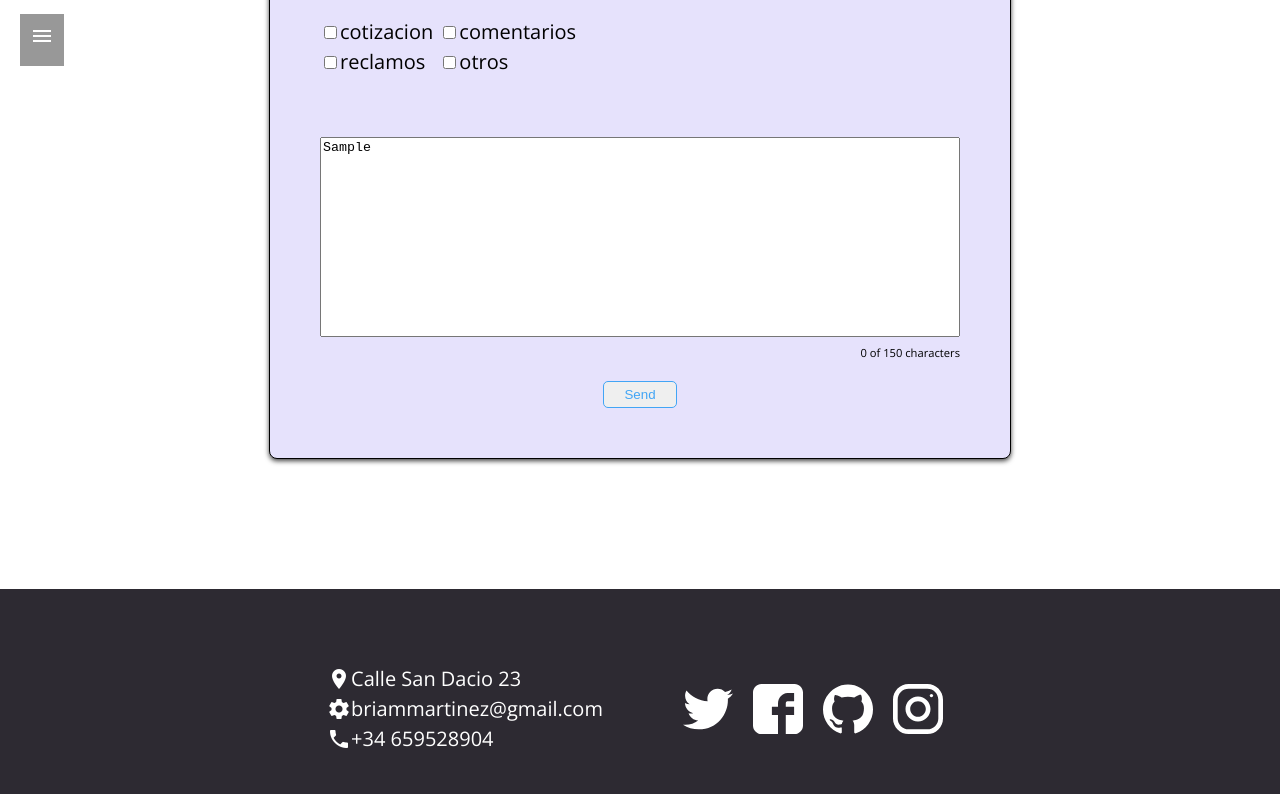
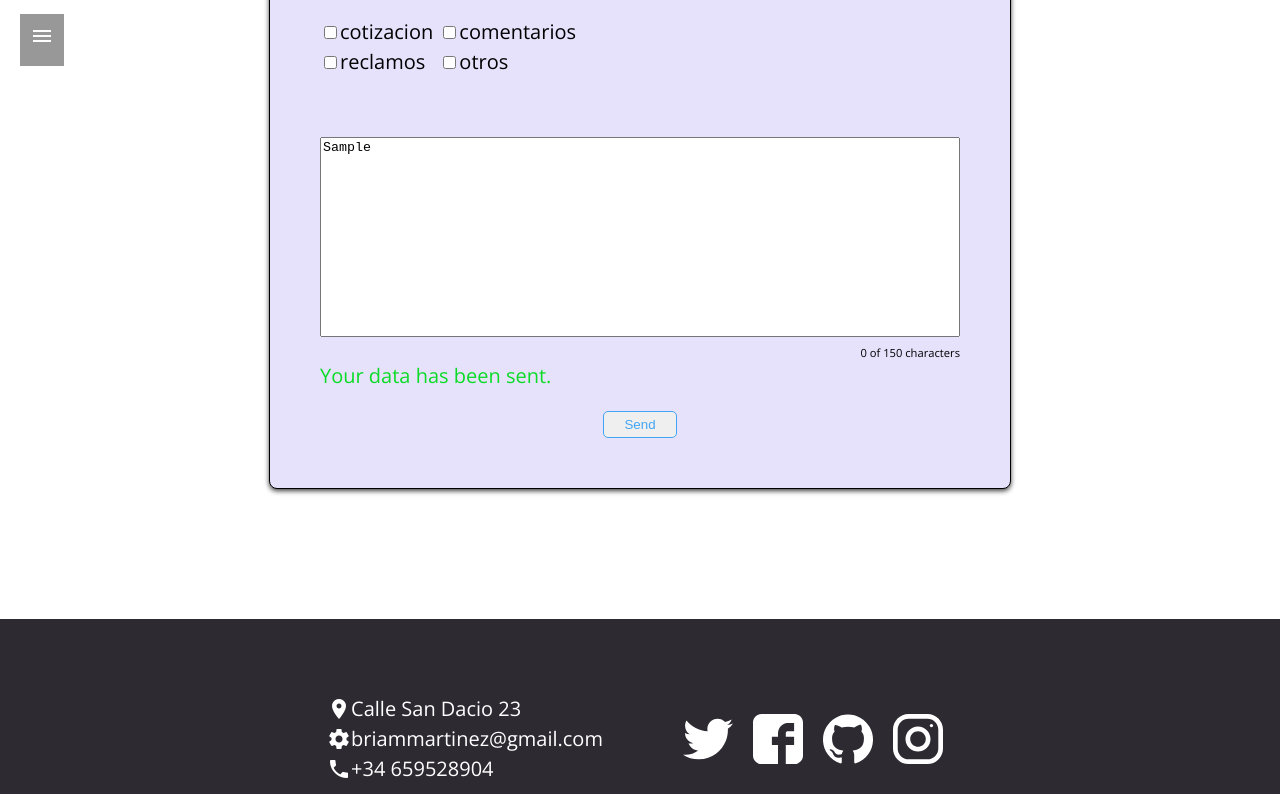
Before and after one commit to bri06/bootcampweb-mod-html-javascript, a plain HTML site: page index.html in a window 1280 px wide. Both pictures are taken after typing "Sample", "name@example.com", "Sample", "Sample" into the empty fields and a click on the button "Send". Shown: the part 7895-8689 px from the top of the page. Drawn offline with nearby package versions, Linux system fonts and the light colour scheme.

Commit message:
Cambiado mensaje de alert por mensaje de exito al enviar el form

```diff
--- a/Js/form.js
+++ b/Js/form.js
@@ -1,8 +1,9 @@
 export function formValidator() {
-  const MAX = 4;
+  const MAX = 150;
   const form = document.querySelector('#contact-form');
   const others = document.querySelector('#others');
   const errorContainer = document.querySelector('#error');
+  const successContainer = document.querySelector('#success');
   const defaultValidator = target => target.value.trim().length !== 0 && target.checkValidity();
   const textareaValidator = (target, MAX) => {
     const numWords = target.value.split(' ').filter(word => word).length;
@@ -15,7 +16,7 @@ export function formValidator() {
     return document.querySelector('#aditionalText').className = 'hiddenLabel';
   }, false);
 
-  const errorTemplate = (message) => `<p>${message}</p>`;
+  const messageTemplate = (message) => `<p>${message}</p>`;
   const counterTemplate = (count, MAX) => `<span>${count} of ${MAX} characters</span>`;
 
   const inputs = document.querySelectorAll('.contact-input input');
@@ -44,14 +45,19 @@ export function formValidator() {
     if (!textareaValidator(e.target.textarea, MAX)) {
       return errorHandling(errorContainer, e.target.textarea, `Message must have less than ${MAX} characters`);
     }
-    alert('Success')
+    return successHandling(successContainer, 'Your data has been sent.');
   }
 
   function errorHandling (errorContainer, element, message) {
     errorContainer.classList.add('showError');
     element.classList.add('error');
-    errorContainer.innerHTML = errorTemplate(message);
+    errorContainer.innerHTML = messageTemplate(message);
     return element.focus();
+  }
+
+  function successHandling (successContainer, message) {
+    successContainer.classList.add('showSuccess');
+    return successContainer.innerHTML = messageTemplate(message);
   }
 
   form.addEventListener("submit", send);
--- a/index.html
+++ b/index.html
@@ -332,6 +332,7 @@
             </div>
           </div>
           <div class="errorMsg hiddenError" id="error"></div>
+          <div class="successrMsg hiddenSuccess" id="success"></div>
           <div>
             <button type="submit" class="buttonForm">Send</button>
           </div>
--- a/styles/style.css
+++ b/styles/style.css
@@ -514,13 +514,19 @@ input.error[required], textarea.error {
   color: #CC0000;
 }
 
-.hiddenError {
+.successrMsg {
+  text-align: left;
+  color: rgb(10, 219, 38);
+}
+
+.hiddenError, .hiddenSuccess {
   display: none;
 }
 
-.showError {
+.showError, .showSuccess {
   display: block;
 }
+
 
 .countCarac {
   text-align: right;
```
